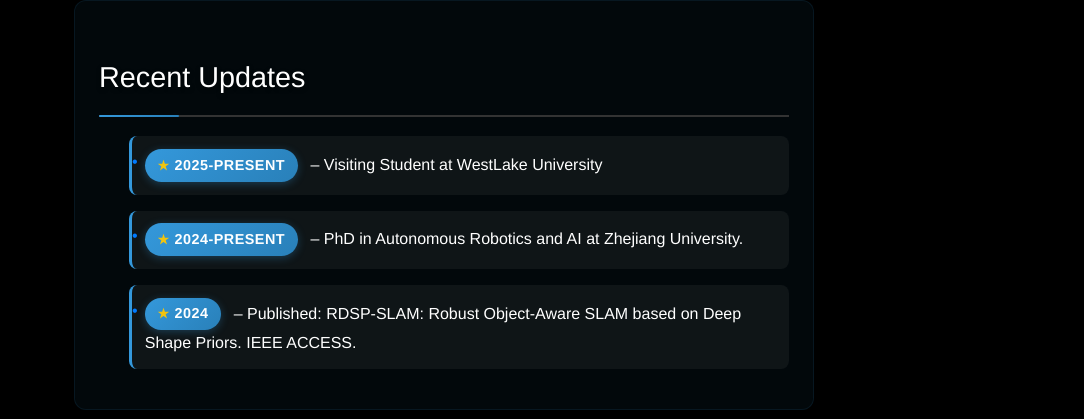
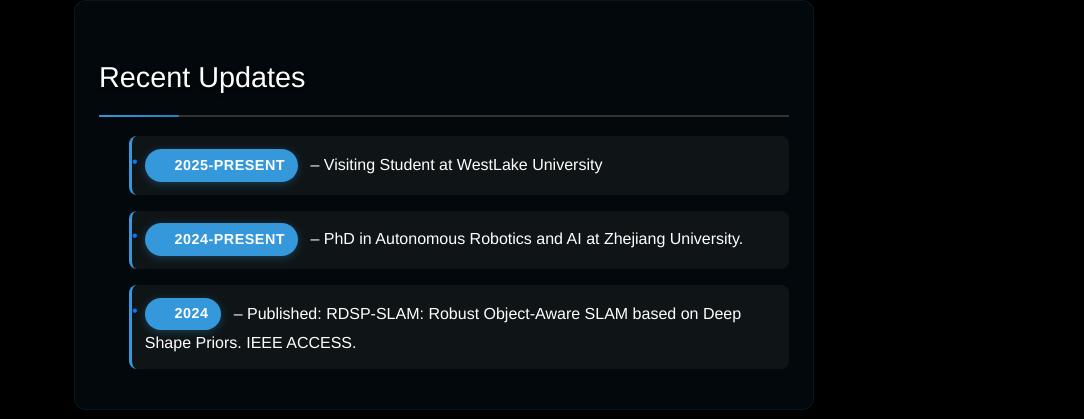
Before and after one commit to MosesChuka/MosesChuka.github.io, a Jekyll site: the page built from index.md, in a window 1280 px wide. Shown: the part 954-1373 px from the top of the page, without its empty margins (196-1280 px from the left). Built offline with Jekyll 4.4.1, drawn with Linux system fonts in a browser that asks for light colours; our own code applies the rules of GitHub Pages for plain Markdown files.

Commit message:
Update Recent Updates section: change from red to blue theme and add feature styling for 2024-2025 dates with monotonic color scheme

```diff
--- a/static/css/styles.css
+++ b/static/css/styles.css
@@ -324,7 +324,7 @@
   position: relative;
   display: inline-block;
   padding: 0.3rem 0.8rem;
-  background: linear-gradient(135deg, #3498db, #2980b9);
+  background: #3498db;
   color: white;
   border-radius: 20px;
   font-size: 0.9rem;
@@ -339,25 +339,25 @@
 .updates ul li strong.feature-date:hover {
   transform: translateY(-2px);
   box-shadow: 0 4px 12px rgba(52, 152, 219, 0.4);
-  background: linear-gradient(135deg, #2980b9, #1f5f8b);
+  background: #2980b9;
 }
 
 .updates ul li strong.feature-date::before {
   content: "★";
   margin-right: 0.3rem;
-  color: #f1c40f;
+  color: #3498db;
   font-size: 0.8rem;
 }
 
 body.light-mode .updates ul li strong.feature-date {
-  background: linear-gradient(135deg, #3498db, #2980b9);
+  background: #3498db;
   color: white;
   box-shadow: 0 2px 8px rgba(52, 152, 219, 0.2);
 }
 
 body.light-mode .updates ul li strong.feature-date:hover {
   box-shadow: 0 4px 12px rgba(52, 152, 219, 0.3);
-  background: linear-gradient(135deg, #2980b9, #1f5f8b);
+  background: #2980b9;
 }
 
 /* Enhanced styling for Service section list items */
```
